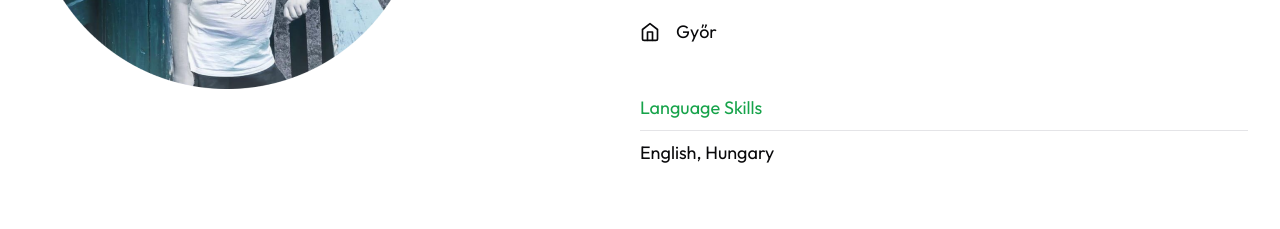
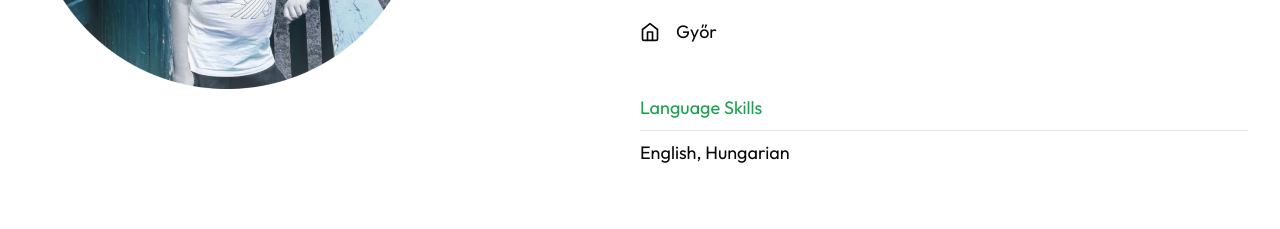
Before and after one commit to Reno0vacio/portfolio, a Next.js app: page / in a window 1280 px wide. Shown: the part 1440-1669 px from the top of the page. Built offline with nearby package versions, Linux system fonts and the light colour scheme.

Commit message:
Update About.jsx

```diff
--- a/components/About.jsx
+++ b/components/About.jsx
@@ -181,7 +181,7 @@ const About = () => {
                     <div className="flex flex-col  gap-y-2">
                       <div className="text-primary">Language Skills</div>
                       <div className="border-b border-border"></div>
-                      <div>English, Hungary</div>
+                      <div>English, Hungarian</div>
                     </div>
                   </div>
                 </TabsContent>
```
